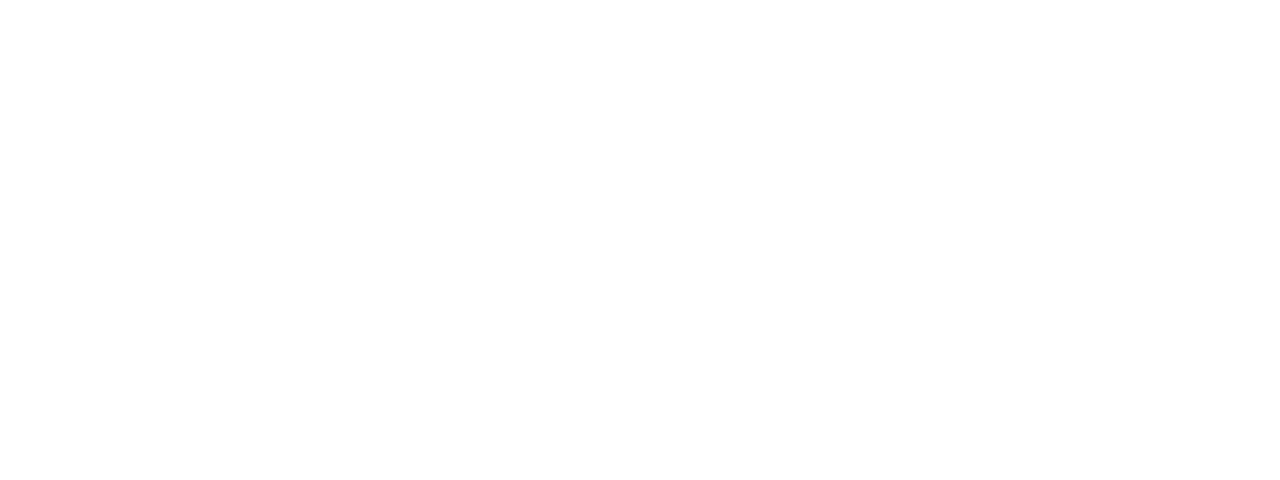
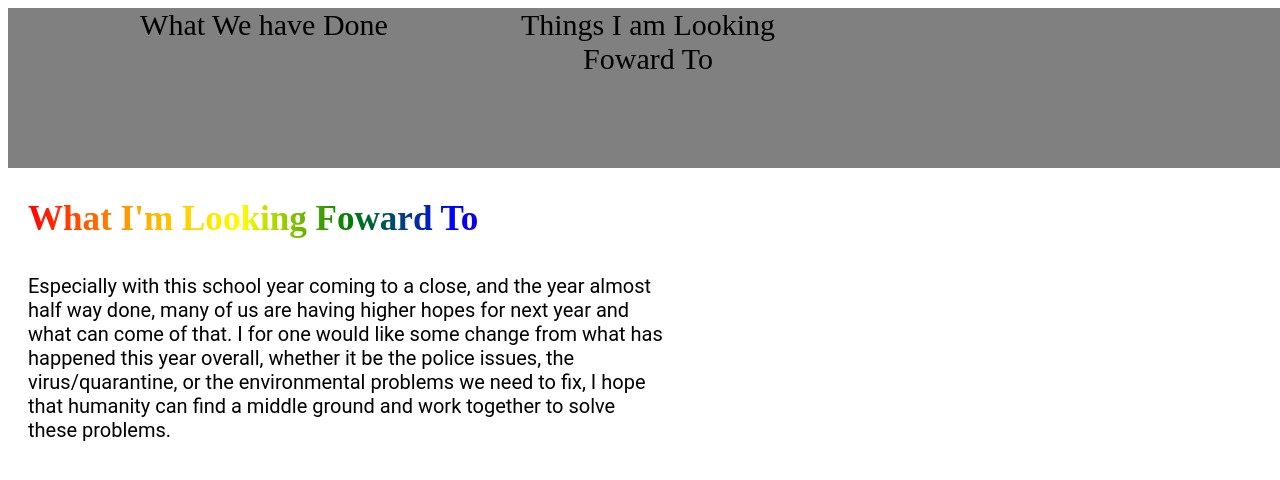
Before and after one commit to Joshua-Chin05/EndOfTheYear, a plain HTML site: page LookingFoward.html in a window 1280 px wide. Drawn offline with Linux system fonts and the light colour scheme.

Commit message:
Adding more text to 2nd page

```diff
--- a/End of the year.css
+++ b/End of the year.css
@@ -4,6 +4,7 @@ body {
     background: white;
     width: 100%;
     font-size: 20px;
+    height 300px;
 }
 
 p {
@@ -40,6 +41,7 @@ img {margin: 30px;
 .rainbow_text {
     background-image: linear-gradient(to left,  violet, indigo, blue, green, yellow, orange, red); -webkit-background-clip: text;
     color: transparent;
+    position: relative;
   }
   .aboutWrapper { width: 100%; height: 100vh; position: absolute; cursor: pointer;}
 .navWrapper {
@@ -55,7 +57,7 @@ img {margin: 30px;
     background: grey;
     text-align: center;
     color: black;
-    font-size: 25px;
+    font-size: 30px;
 }
 .navWrapper_2 {
     width: 20%;
@@ -63,5 +65,5 @@ img {margin: 30px;
     background: grey;
     text-align: center;
     color: black;
-    font-size: 25px
+    font-size: 30px
 }
--- a/LookingFoward.html
+++ b/LookingFoward.html
@@ -6,3 +6,30 @@
 <head>
     <title>My Wishes Going Foward</title>
     <link rel="stylesheet" href="End of the year.css">
+</head>
+<body>
+    <div class="aboutWrapper">
+        <div class="navWrapper">
+            <div onClick="window.location.href='index.html'" class="navWrapper_1">What We have Done</div>
+            <div onClick="window.location.href='#'" class="navWrapper_2"> Things I am Looking Foward To</div>
+   </div>
+</div>
+<div class="bodyWrapper">
+    <div class="bodyObject bodyObjectpadding">
+        <br>
+        <br>
+        <br>
+        <br>
+        <h3 class="rainbow_text">What I'm Looking Foward To</h3>
+
+        <p>
+            Especially with this school year coming to a close, and the year almost half way done, many of us are having higher hopes for next year and what can come of that.
+            I for one would like some change from what has happened this year overall, whether it be the police issues, the virus/quarantine, or the environmental problems we need to fix,
+            I hope that humanity can find a middle ground and work together to solve these problems.
+
+
+
+        </p>
+
+
+</body>
```
Also changed, not shown: index.html (+4 -0 lines).
